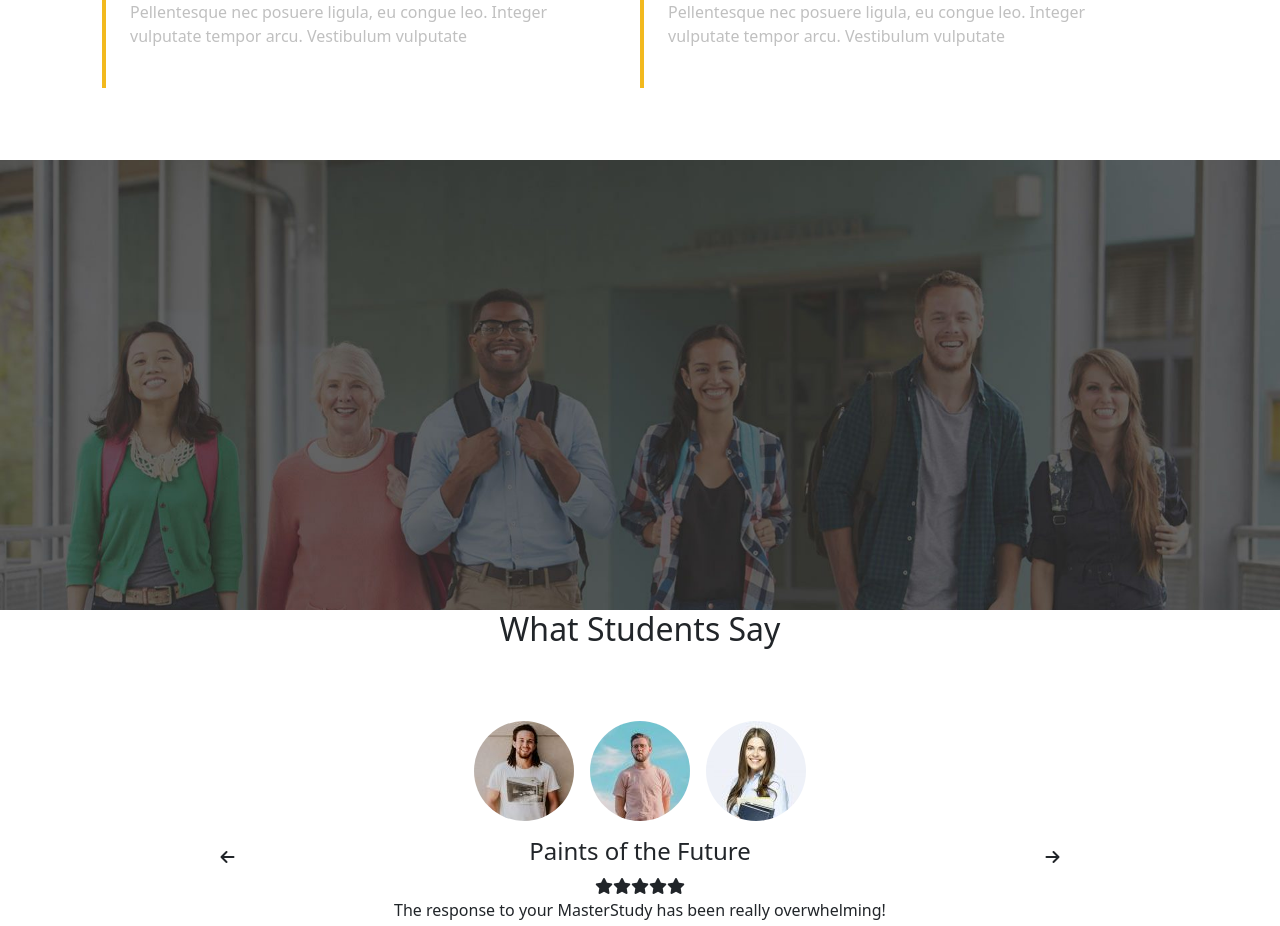
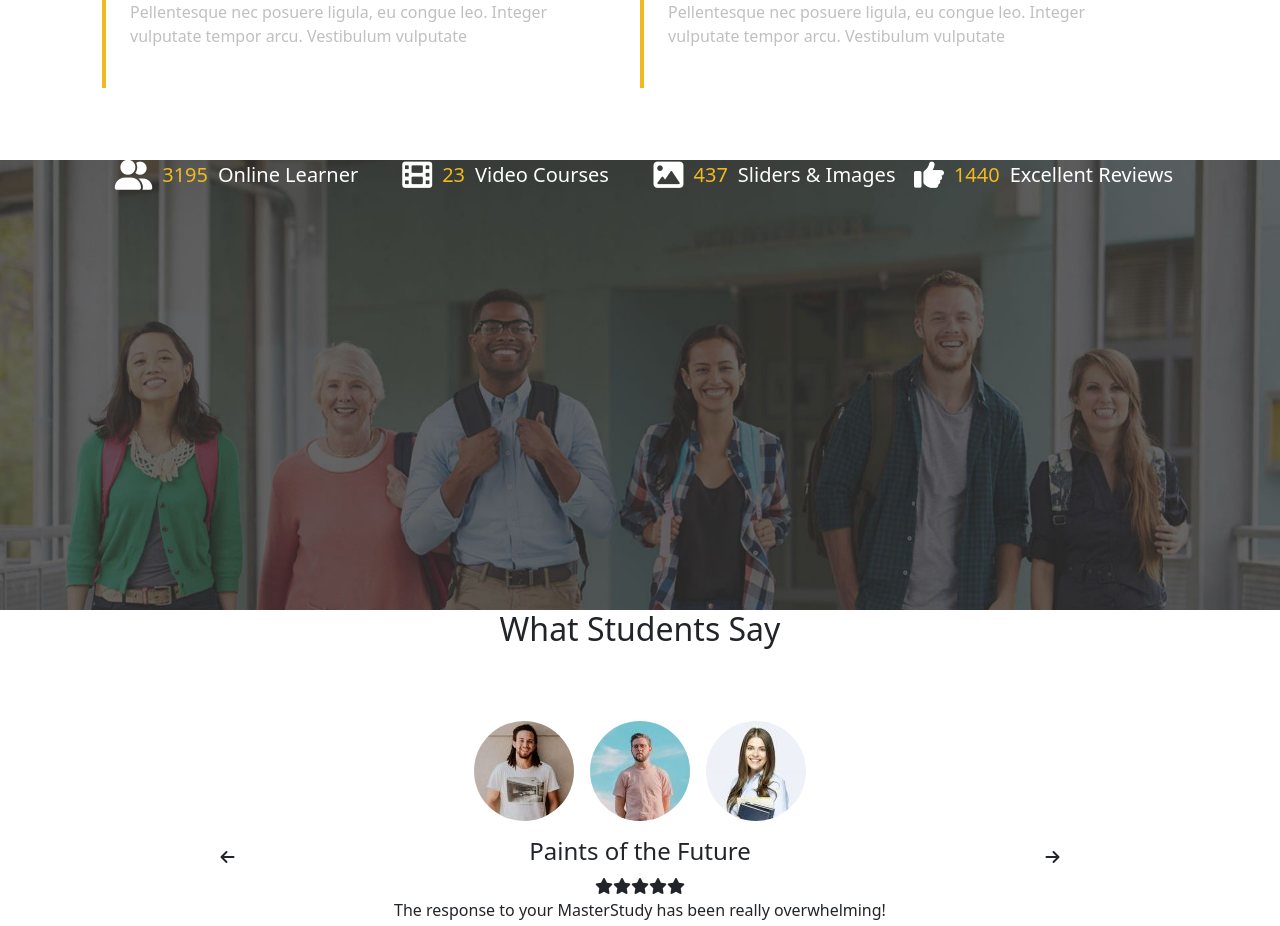
Before and after one commit to Aleandro2119/proj-html-vuejs, a Vue app: page / in a window 1280 px wide. Shown: the part 3300-4226 px from the top of the page. Built offline with nearby package versions, Linux system fonts and the light colour scheme.

Commit message:
Add style

```diff
--- a/src/components/Spotlight.vue
+++ b/src/components/Spotlight.vue
@@ -2,9 +2,26 @@
   <section class="spotlight mt-5">
     <div class="container">
       <div class="row">
-        <div class="col-12">
-          <div class="col-3">
-            <i class="bi bi-people p-4"></i>
+        <div class="col-12 d-flex flex-wrap position">
+          <div class="col-3 d-flex justify-content-center align-items-center">
+            <i class="fa-solid fa-user-group"> </i>
+            <span>3195</span>
+            <span class="text-white">Online Learner</span>
+          </div>
+          <div class="col-3 d-flex justify-content-center align-items-center">
+            <i class="fa-solid fa-film"> </i>
+            <span>23</span>
+            <span class="text-white">Video Courses</span>
+          </div>
+          <div class="col-3 d-flex justify-content-center align-items-center">
+            <i class="fa-solid fa-image"> </i>
+            <span>437</span>
+            <span class="text-white">Sliders & Images</span>
+          </div>
+          <div class="col-3 d-flex justify-content-center align-items-center">
+            <i class="fa-solid fa-thumbs-up"> </i>
+            <span>1440</span>
+            <span class="text-white">Excellent Reviews</span>
           </div>
         </div>
       </div>
@@ -15,33 +32,6 @@
 <script>
 export default {
   name: "Spotlight",
-
-  data() {
-    return {
-      boxes: [
-        {
-          number: "3195",
-          text: "Online Learner",
-          url: "#",
-        },
-        {
-          number: "23",
-          text: "Video Courses",
-          url: "#",
-        },
-        {
-          number: "437",
-          text: "Sliders & Images",
-          url: "#",
-        },
-        {
-          number: "1440",
-          text: "Excellent Reviews",
-          url: "#",
-        },
-      ],
-    };
-  },
 };
 </script>
 
@@ -53,4 +43,26 @@ export default {
   background-size: cover;
   height: 450px;
 }
+
+.fa-solid {
+  font-size: 30px;
+  color: white;
+}
+
+.position {
+  display: flex;
+  justify-content: center;
+  align-items: center;
+}
+
+span {
+  color: #f2b91e;
+  font-size: 20px;
+  padding-left: 10px;
+}
+
+p {
+  color: white;
+  padding-left: 20px;
+}
 </style>
```
